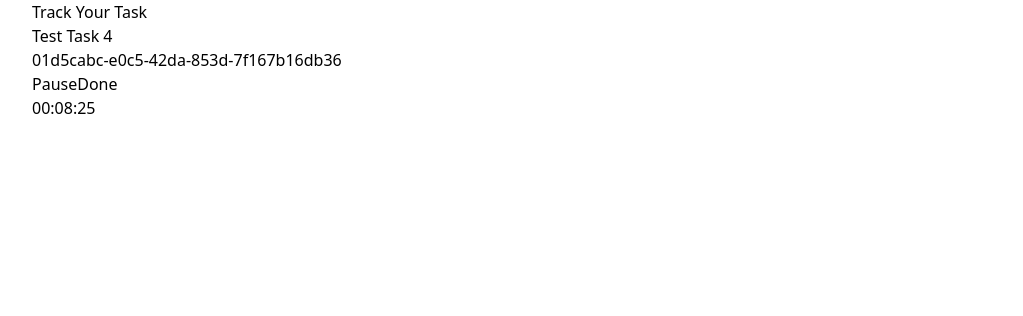
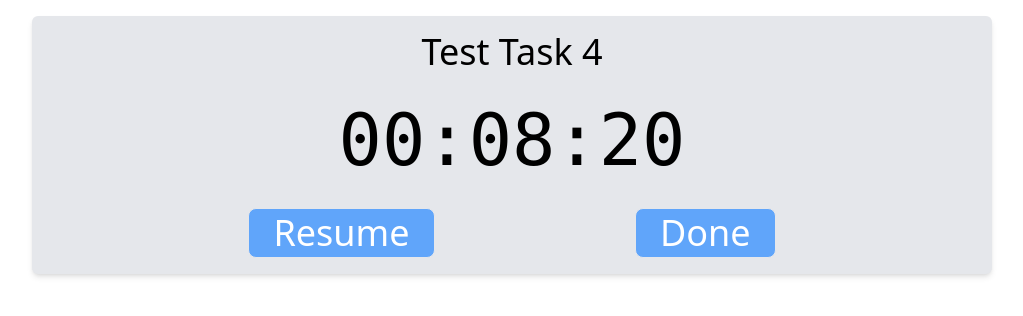
Before and after one commit to tyler-daigle/PriorityTasks, a React (Vite) app: page /tracktask/01d5cabc-e0c5-42da-853d-7f167b16db36 in a window 1280 px wide. Shown: the top 316 px of the page, without its empty margins (128-1151 px from the left). Built offline with nearby package versions, Linux system fonts and the light colour scheme.

Commit message:
basic ui looks ok

```diff
--- a/src/components/Timer.tsx
+++ b/src/components/Timer.tsx
@@ -1,5 +1,6 @@
 import { useEffect, useState } from "react";
 import { TimeKeeper } from "../utils/TimeKeeper";
+import LargeButton from "./ui/LargeButton";
 
 const Timers = new TimeKeeper();
 
@@ -24,7 +25,7 @@ interface Props {
 
 export default function Timer({ startingSeconds = 0, doneHandler }: Props) {
   const [timerId, setTimerId] = useState<string | null>();
-  const [elapsedSeconds, setElapsedSeconds] = useState<number>(0);
+  const [elapsedSeconds, setElapsedSeconds] = useState<number>(startingSeconds);
   const [isPaused, setIsPaused] = useState(false);
 
   useEffect(() => {
@@ -32,6 +33,9 @@ export default function Timer({ startingSeconds = 0, doneHandler }: Props) {
       setElapsedSeconds(numSeconds);
     }, startingSeconds);
     setTimerId(id);
+
+    Timers.pauseTimer(id); //start timer paused
+    setIsPaused(true);
 
     return () => {
       Timers.removeTimer(id);
@@ -60,13 +64,18 @@ export default function Timer({ startingSeconds = 0, doneHandler }: Props) {
 
   return (
     <div>
-      <button type="button" onClick={pause}>
-        {isPaused ? "Resume" : "Pause"}
-      </button>
-      <button type="button" onClick={taskFinished}>
-        Done
-      </button>
-      <div>{secondsToString(elapsedSeconds)}</div>
+      <div className="text-7xl font-mono text-center my-8">
+        {secondsToString(elapsedSeconds)}
+      </div>
+
+      <div className="flex justify-evenly">
+        <LargeButton type="button" onClick={pause}>
+          {isPaused ? "Resume" : "Pause"}
+        </LargeButton>
+        <LargeButton type="button" onClick={taskFinished}>
+          Done
+        </LargeButton>
+      </div>
     </div>
   );
 }
--- /dev/null
+++ b/src/components/ui/LargeButton.tsx
@@ -0,0 +1,16 @@
+interface Props {
+  children: React.ReactNode;
+  [propName: string]: any;
+}
+
+export default function Button({ children, ...props }: Props) {
+  return (
+    <button
+      className="text-4xl rounded-lg border py-1 px-6 bg-blue-400 text-white active:bg-blue-600"
+      type="button"
+      {...props}
+    >
+      {children}
+    </button>
+  );
+}
--- a/src/routes/Home.tsx
+++ b/src/routes/Home.tsx
@@ -10,7 +10,7 @@ export default function Home() {
 
   return (
     <div>
-      <div className="flex justify-between">
+      <div className="flex justify-between py-4">
         <h1 className="text-4xl font-bold">Your Tasks</h1>
         <Button onClick={() => console.log("click")}>Add Task</Button>
       </div>
--- a/src/routes/TaskTimer.tsx
+++ b/src/routes/TaskTimer.tsx
@@ -34,10 +34,8 @@ export default function TaskTimerPage() {
   };
 
   return (
-    <div>
-      <h1>Track Your Task</h1>
-      <h2>{currentTask.taskName}</h2>
-      <p>{taskId}</p>
+    <div className="bg-gray-200 p-4 my-4 flex flex-col shadow-md rounded-md">
+      <h1 className="text-4xl text-center">{currentTask.taskName}</h1>
       <Timer startingSeconds={totalSecondsWorked} doneHandler={finishedTask} />
     </div>
   );
```
